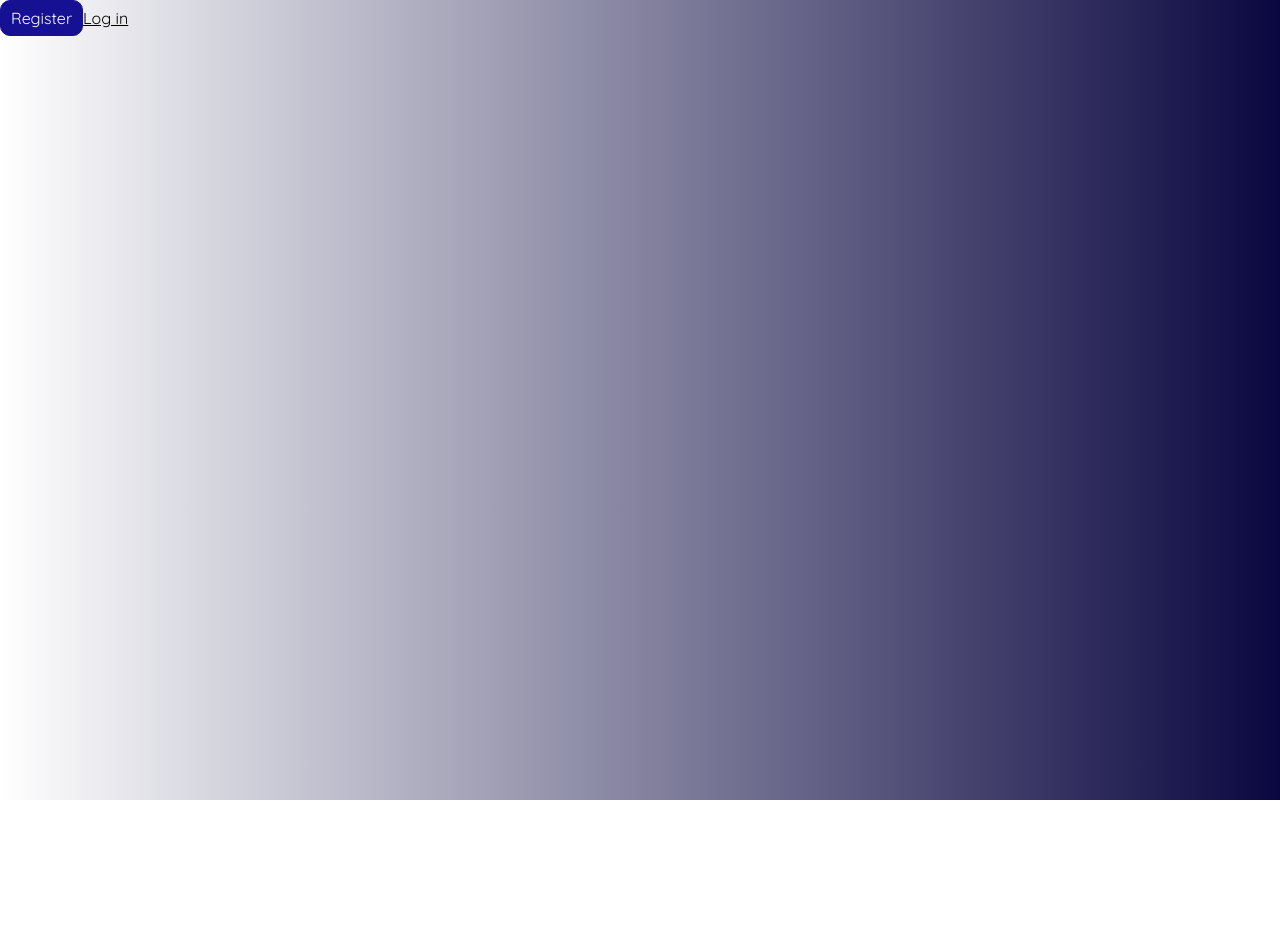
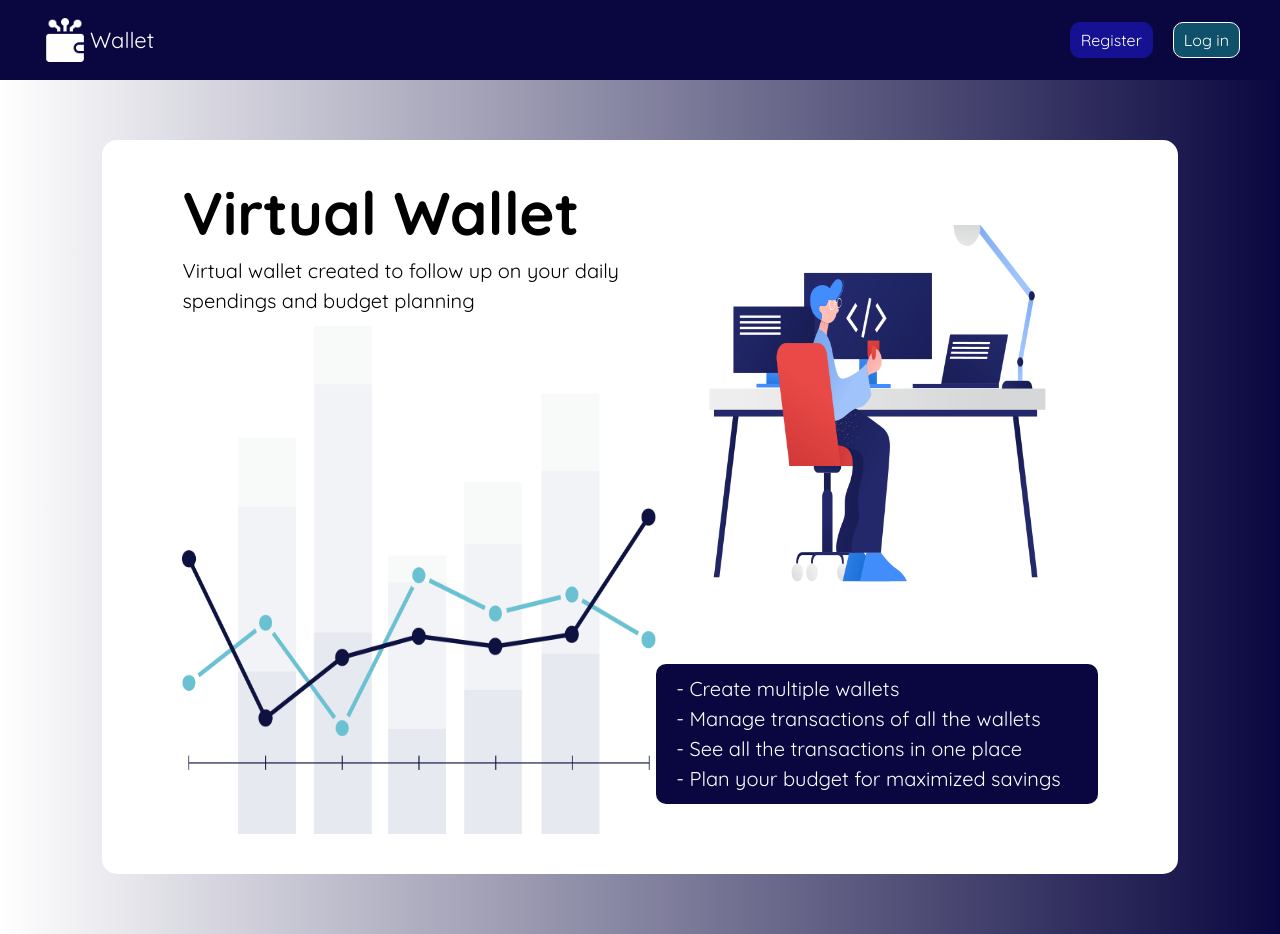
Before and after one commit to kristerspulle/nextjs_virtual_wallet, a Next.js app: page / in a window 1280 px wide. Before the commit the page ends 800 px from the top, so only its background shows below. Built offline with nearby package versions, Linux system fonts and the light colour scheme; no server answers.

Commit message:
feat(homepage, registration page) implemented registration and home page

```diff
--- a/app/components/Input/Input.module.css
+++ b/app/components/Input/Input.module.css
@@ -1,6 +1,7 @@
 .wrapper{
   display: flex;
   flex-direction: column;
+  gap: 5px;
 }
 
 .input{
--- /dev/null
+++ b/app/page.module.css
@@ -0,0 +1,80 @@
+.mainWrapper {
+  display: flex;
+  width: 100%;
+  flex-direction: column;
+}
+
+.header {
+  display: flex;
+  padding: 40px 40px;
+  justify-content: space-between;
+  max-height: 80px;
+  align-items: center;
+  background-color: #0a0740;
+  width: 100%;
+}
+
+.signIn {
+  border-radius: 10px;
+  padding: 5px 10px;
+  color: white;
+  cursor: pointer;
+  background-color: #0f516b;
+  border: 1px solid white;
+  text-decoration: none;
+}
+
+.logo {
+  display: flex;
+  align-items: center;
+  color: white;
+  font-size: 22px;
+  text-decoration: none;
+}
+
+.authButtons {
+  display: flex;
+  gap: 20px;
+}
+
+.hero {
+  background-color: rgb(255, 255, 255);
+  width: 84%;
+  height: 84%;
+  margin: 60px auto;
+  border-radius: 15px;
+  padding: 40px 80px;
+}
+
+.wrapper{
+  display: flex;
+  justify-content: space-between;
+}
+.heading{
+  font-size: 60px;
+}
+
+.titleWrapper{
+  display: flex;
+  flex-direction: column;
+  gap: 10px;
+}
+
+.paragraph{
+  font-size: 20px;
+}
+
+.vectorWrapper{
+  display: flex;
+  flex-direction: column;
+  gap: 28px;
+}
+
+.list{
+  list-style-type: none;
+  font-size: 20px;
+  color: white;
+  background-color: #0a0740;
+  padding: 10px 20px;
+  border-radius: 10px;
+}
--- a/app/page.tsx
+++ b/app/page.tsx
@@ -1,6 +1,8 @@
 'use client';
 
+import styles from './page.module.css';
 import Link from 'next/link';
+import Image from 'next/image';
 import { Button } from './components/Button/Button';
 import { redirect, useRouter } from 'next/navigation';
 import { useSession } from 'next-auth/react';
@@ -13,16 +15,63 @@ const Home = () => {
   }
 
   return (
-    <>
-      <div>
-        <Button
-          type="button"
-          text="Register"
-          onClick={() => router.push('/register')}
-        />
-        <Link href={'/api/auth/signin'}>Log in</Link>
+    <main className={styles.mainWrapper}>
+      <div className={styles.header}>
+        <div className={styles.logo}>
+          <Image
+            priority={true}
+            width={50}
+            height={50}
+            src="/logo.png"
+            alt={'icon'}
+          />
+          Wallet
+        </div>
+        <div className={styles.authButtons}>
+          <Button
+            type="button"
+            text="Register"
+            onClick={() => router.push('/register')}
+          />
+          <Link href={'/api/auth/signin'} className={styles.signIn}>
+            Log in
+          </Link>
+        </div>
       </div>
-    </>
+      <section className={styles.hero}>
+        <div className={styles.wrapper}>
+          <div className={styles.titleWrapper}>
+            <h1 className={styles.heading}>Virtual Wallet</h1>
+            <p className={styles.paragraph}>
+              Virtual wallet created to follow up on your daily spendings and
+              budget planning
+            </p>
+            <Image
+              priority={true}
+              width={600}
+              height={508}
+              src="/graph.png"
+              alt={'graph'}
+            />
+          </div>
+          <div className={styles.vectorWrapper}>
+            <Image
+              priority={true}
+              width={684}
+              height={456}
+              src="/laptop.png"
+              alt={'laptop'}
+            />
+            <ul className={styles.list}>
+              <li>- Create multiple wallets</li>
+              <li>- Manage transactions of all the wallets</li>
+              <li>- See all the transactions in one place</li>
+              <li>- Plan your budget for maximized savings</li>
+            </ul>
+          </div>
+        </div>
+      </section>
+    </main>
   );
 };
 
--- /dev/null
+++ b/app/register/page.module.css
@@ -0,0 +1,24 @@
+.wrapper {
+  display: flex;
+  justify-content: center;
+  align-items: center;
+  width: 100%;
+  flex-direction: column;
+  gap: 20px;
+}
+
+.form {
+  display: flex;
+  flex-direction: column;
+  gap: 20px;
+  justify-content: center;
+  background-color: #0a0740;
+  border-radius: 10px;
+  padding: 15px 20px;
+  color: white;
+  width: 300px;
+}
+.buttonWrapper {
+  display: flex;
+  justify-content: center;
+}
```
Also changed, not shown: app/register/page.tsx (+8 -0 lines), public/graph.png (added), public/laptop.png (added).
